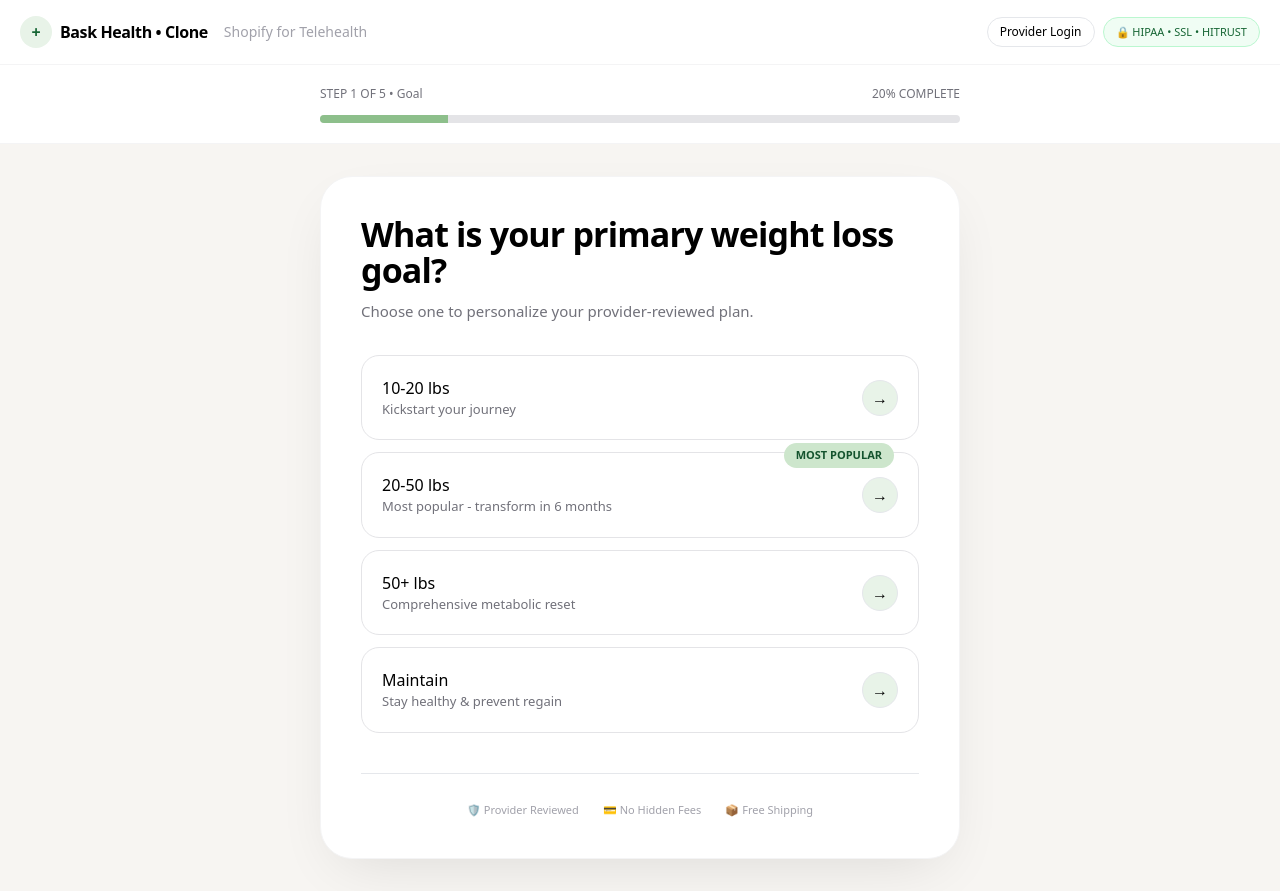
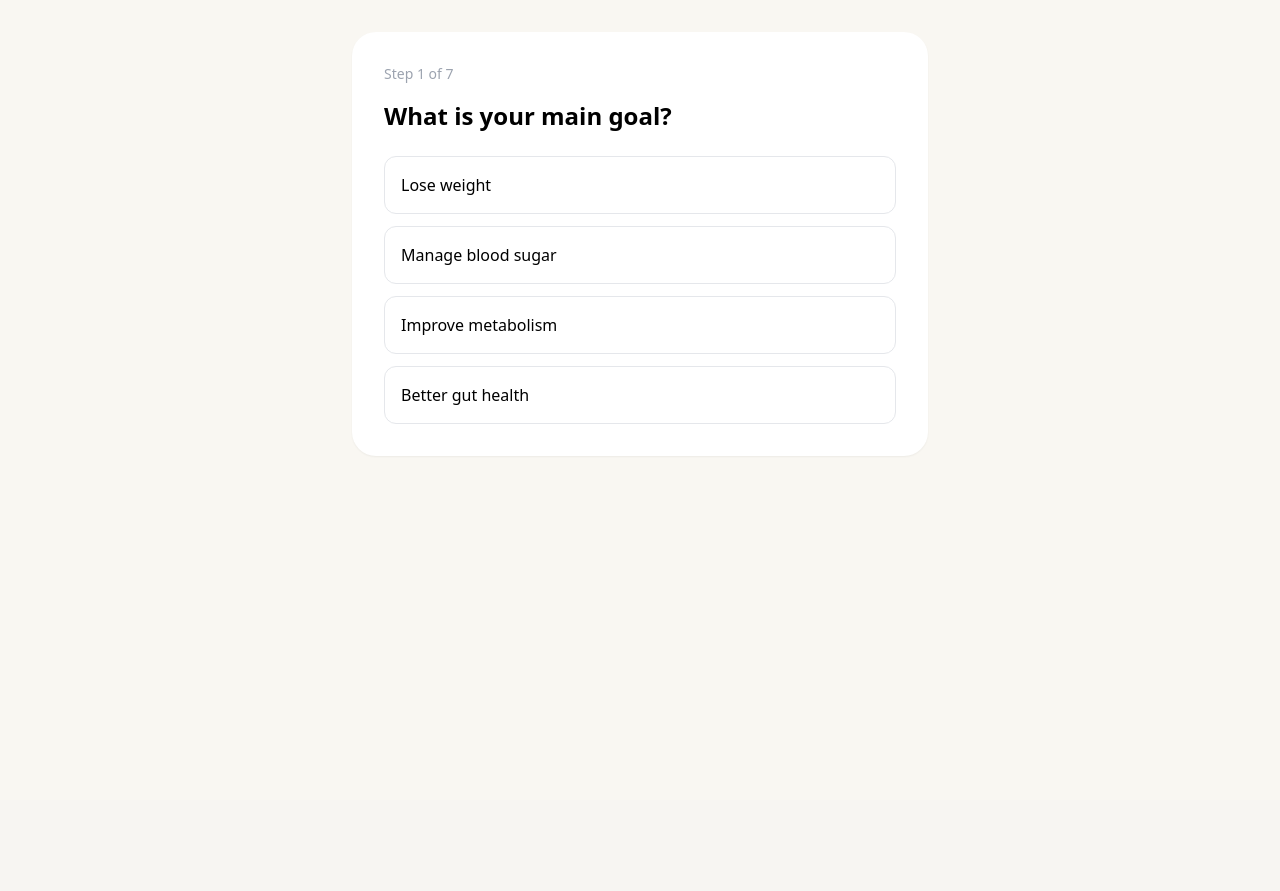
Before and after one commit to Nsikak-hubstori/Baskhealth-clone, a Next.js app: page /intake in a window 1280 px wide. After the commit the page ends 800 px from the top, so only its background shows below. Built offline with nearby package versions, Linux system fonts and the light colour scheme.

Commit message:
Update page.tsx

```diff
--- a/app/intake/page.tsx
+++ b/app/intake/page.tsx
@@ -1,156 +1,136 @@
 "use client"
-import { useState } from "react";
+import { useState } from "react"
 
-type Data = any;
+export default function IntakePage() {
+  const [step, setStep] = useState(1)
+  const [data, setData] = useState<any>({
+    goal: "", name: "", email: "", plan: "", planName: ""
+  })
+  const [card, setCard] = useState({ number: "", expiry: "", cvc: "", name: "" })
+  const [receipt, setReceipt] = useState("")
 
-export default function BaskClone() {
-  const [step, setStep] = useState(1);
-  const [data, setData] = useState<Data>({ goal: "", conditions: [], bmi: "", meds: "", lifestyle: {}, name: "", email: "", plan: "Tirzepatide" });
-  const [done, setDone] = useState(false);
+  const next = () => setStep(s => s + 1)
+  const back = () => setStep(s => s - 1)
 
-  const saveAndNext = () => {
-    if(step === 4) {
-      const all = JSON.parse(localStorage.getItem("bask_submissions") || "[]");
-      all.unshift({...data, id: Date.now(), date: new Date().toLocaleString(), status: "Pending Review"});
-      localStorage.setItem("bask_submissions", JSON.stringify(all));
+  const saveAndGo = (method: string) => {
+    const finalUser = {
+      id: Date.now().toString(),
+     ...data,
+      paymentMethod: method,
+      date: new Date().toLocaleString(),
+      lastLogin: new Date().toLocaleString(),
     }
-    setStep(s => s+1);
-  };
+    // current user
+    localStorage.setItem("bask_user", JSON.stringify(finalUser))
+    // all users for doctor
+    let all = JSON.parse(localStorage.getItem("bask_all_users") || "[]")
+    all = all.filter((u:any) => u.email!== finalUser.email) // avoid duplicate
+    all.push(finalUser)
+    localStorage.setItem("bask_all_users", JSON.stringify(all))
+    window.location.href = "/admin"
+  }
 
-  if(done) {
-    return (
-      <div className="min-h-screen bg-[#F7F5F2] flex items-center justify-center p-6">
-        <div className="bg-white max-w-[520px] w-full rounded-[32px] p-10 text-center shadow-xl border">
-          <div className="w-16 h-16 bg-green-100 rounded-full flex items-center justify-center mx-auto text-3xl">✓</div>
-          <h1 className="text-3xl font-semibold mt-6">Sent to provider</h1>
-          <p className="text-zinc-500 mt-3 text-sm">EMR created • Payment authorized • Pharmacy queued<br/>Your provider will review in 24h.</p>
-          <div className="bg-[#F7F5F2] p-4 rounded-2xl mt-6 text-left text-sm">
-            <div><b>Plan:</b> {data.plan} - $299/mo</div>
-            <div><b>Goal:</b> {data.goal}</div>
-            <div><b>Patient:</b> {data.name} • {data.email}</div>
-          </div>
-          <a href="/admin" className="block mt-6 w-full bg-black text-white p-4 rounded-full">Go to Provider Dashboard →</a>
-          <button onClick={()=>{setStep(1); setDone(false); setData({})}} className="mt-3 text-sm text-zinc-500">Start new intake</button>
-        </div>
-      </div>
-    )
+  const handleCardPay = () => {
+    const clean = card.number.replace(/\s/g,"")
+    if(clean.length < 12) return alert("Enter card number that looks complete (12-16 digits)")
+    if(card.expiry.length < 4) return alert("Enter expiry e.g 12/28")
+    if(card.cvc.length < 3) return alert("Enter CVV 3 digits")
+    saveAndGo(`Card ending ${clean.slice(-4)}`)
   }
 
   return (
-    <div className="min-h-screen bg-[#F7F5F2] flex flex-col">
-      <header className="bg-white border-b border-zinc-100 px-5 py-4 flex justify-between items-center sticky top-0 z-10">
-        <div className="flex items-center gap-2">
-          <div className="w-8 h-8 bg-[#E8F3E8] rounded-full flex items-center justify-center font-bold text-green-800">+</div>
-          <span className="font-bold tracking-tight">Bask Health • Clone</span>
-          <span className="hidden md:inline text-zinc-400 text-sm ml-2">Shopify for Telehealth</span>
-        </div>
-        <div className="flex gap-2">
-          <a href="/admin" className="text-xs border px-3 py-1.5 rounded-full">Provider Login</a>
-          <span className="text-[11px] border border-green-200 text-green-800 bg-green-50 px-3 py-1.5 rounded-full hidden md:flex">🔒 HIPAA • SSL • HITRUST</span>
-        </div>
-      </header>
+    <div className="min-h-screen bg-[#f9f7f2] p-4 md:p-8">
+      <div className="max-w-xl mx-auto bg-white rounded-[24px] p-6 md:p-8 shadow-sm">
+        <div className="text-sm text-gray-400 mb-4">Step {step} of 7</div>
 
-      <div className="bg-white px-6 py-5 border-b border-zinc-100">
-        <div className="max-w-[640px] mx-auto">
-          <div className="flex justify-between text-[12px] text-zinc-500 mb-3 font-medium">
-            <span>STEP {step} OF 5 • {["Goal","Medical","Lifestyle","Profile","Plan"][step-1]}</span>
-            <span>{step*20}% COMPLETE</span>
+        {step === 1 && (
+          <div>
+            <h1 className="text-2xl font-bold">What is your main goal?</h1>
+            <div className="grid gap-3 mt-6">
+              {["Lose weight","Manage blood sugar","Improve metabolism","Better gut health"].map(g=>(
+                <button key={g} onClick={()=>{setData({...data, goal:g}); next()}} className={`p-4 border rounded-xl text-left font-medium ${data.goal===g?'bg-black text-white':''}`}>{g}</button>
+              ))}
+            </div>
           </div>
-          <div className="h-2 bg-zinc-200 rounded-full overflow-hidden"><div className="h-full bg-[#8DBF8B] transition-all duration-500" style={{width: `${step*20}%`}} /></div>
-        </div>
-      </div>
+        )}
 
-      <div className="flex-1 flex justify-center px-4 py-8">
-        <div className="bg-white w-full max-w-[640px] rounded-[32px] shadow-[0_20px_60px_-20px_rgba(0,0,0,0.12)] border border-zinc-100 p-7 md:p-10">
+        {step === 2 && (<div><h1 className="text-2xl font-bold">Medical history</h1><p className="text-gray-500 mt-2">For demo - click continue</p><button onClick={next} className="mt-6 w-full bg-black text-white py-3 rounded-full">Continue</button><button onClick={back} className="w-full mt-3">Back</button></div>)}
+        {step === 3 && (<div><h1 className="text-2xl font-bold">Lifestyle</h1><p className="text-gray-500 mt-2">For demo - click continue</p><button onClick={next} className="mt-6 w-full bg-black text-white py-3 rounded-full">Continue</button><button onClick={back} className="w-full mt-3">Back</button></div>)}
 
-          {step === 1 && (
-            <>
-              <h1 className="text-[34px] font-semibold leading-[1.05] tracking-tight">What is your primary weight loss goal?</h1>
-              <p className="text-[15px] text-zinc-500 mt-3 mb-8">Choose one to personalize your provider-reviewed plan.</p>
-              <div className="grid gap-3">
-                {[
-                  {id:"10-20 lbs", sub:"Kickstart your journey"},
-                  {id:"20-50 lbs", sub:"Most popular - transform in 6 months", pop:true},
-                  {id:"50+ lbs", sub:"Comprehensive metabolic reset"},
-                  {id:"Maintain", sub:"Stay healthy & prevent regain"},
-                ].map(o=>(
-                  <button key={o.id} onClick={()=>{setData({...data, goal:o.id}); setStep(2)}} className="group relative text-left w-full p-5 rounded-[18px] border border-zinc-200 hover:border-zinc-900 hover:shadow-md transition-all bg-white flex justify-between items-center">
-                    {o.pop && <span className="absolute -top-2.5 right-6 text-[11px] font-semibold bg-[#CDE6CC] text-green-900 px-3 py-1 rounded-full">MOST POPULAR</span>}
-                    <div><div className="font-medium">{o.id}</div><div className="text-[13px] text-zinc-500">{o.sub}</div></div>
-                    <div className="w-9 h-9 rounded-full bg-[#E8F3E8] border flex items-center justify-center group-hover:bg-black group-hover:text-white">→</div>
-                  </button>
-                ))}
+        {step === 4 && (
+          <div>
+            <h1 className="text-2xl font-bold">Your details</h1>
+            <input placeholder="Full name" className="w-full border p-3 rounded-xl mt-4" value={data.name} onChange={e=>setData({...data, name:e.target.value})} />
+            <input placeholder="Email" className="w-full border p-3 rounded-xl mt-3" value={data.email} onChange={e=>setData({...data, email:e.target.value})} />
+            <button disabled={!data.name ||!data.email} onClick={next} className="mt-6 w-full bg-black text-white py-3 rounded-full disabled:opacity-50">Continue</button>
+            <button onClick={back} className="w-full mt-3">Back</button>
+          </div>
+        )}
+
+        {step === 5 && (
+          <div>
+            <h1 className="text-2xl font-bold">Choose your plan</h1>
+            <div className="grid gap-3 mt-6">
+              {[
+                {id:"basic", name:"Basic - $99", desc:"Starter dashboard"},
+                {id:"standard", name:"Standard - $199", desc:"Lab + chat"},
+                {id:"premium", name:"Premium - $299", desc:"Full provider support"},
+              ].map(p=>(
+                <button key={p.id} onClick={()=>setData({...data, plan:p.id, planName:p.name})} className={`p-4 border rounded-xl text-left ${data.plan===p.id?'bg-black text-white':''}`}>
+                  <div className="font-bold">{p.name}</div><div className="text-sm opacity-70">{p.desc}</div>
+                </button>
+              ))}
+            </div>
+            <button disabled={!data.plan} onClick={next} className="mt-6 w-full bg-black text-white py-3 rounded-full disabled:opacity-50">Continue</button>
+            <button onClick={back} className="w-full mt-3">Back</button>
+          </div>
+        )}
+
+        {step === 6 && (
+          <div className="text-center">
+            <div className="bg-yellow-100 border-2 border-yellow-500 rounded-2xl p-6 text-left">
+              <h1 className="text-2xl font-black text-center">⚠️ PLEASE NOTE</h1>
+              <p className="mt-4 text-[16px] font-bold leading-relaxed">
+                This website is just a clone project built for portfolio purposes. Please DO NOT make any real payment.
+              </p>
+              <p className="mt-3 font-bold">
+                You can enter any fake bank card number, CVV, and expiry date. As long as the numbers look complete like a real bank card, it will take you directly to the dashboard that corresponds to the plan you chose.
+              </p>
+            </div>
+            <button onClick={next} className="mt-8 w-full bg-black text-white py-4 rounded-full font-bold text-lg">I Understand, Continue to Payment</button>
+            <button onClick={back} className="w-full mt-3">Back</button>
+          </div>
+        )}
+
+        {step === 7 && (
+          <div>
+            <h1 className="text-2xl font-bold">Payment - {data.planName}</h1>
+            <div className="mt-6 border rounded-2xl p-5">
+              <h3 className="font-bold">Pay with Card (Demo - Accepts Any Fake Card)</h3>
+              <input placeholder="Card Number e.g 4242 4242 4242 4242" className="w-full border p-3 rounded-xl mt-3" value={card.number} onChange={e=>setCard({...card, number:e.target.value})} />
+              <div className="flex gap-3 mt-3">
+                <input placeholder="MM/YY" className="w-1/2 border p-3 rounded-xl" value={card.expiry} onChange={e=>setCard({...card, expiry:e.target.value})} />
+                <input placeholder="CVV" className="w-1/2 border p-3 rounded-xl" value={card.cvc} onChange={e=>setCard({...card, cvc:e.target.value})} />
               </div>
-            </>
-          )}
+              <input placeholder="Name on card" className="w-full border p-3 rounded-xl mt-3" value={card.name} onChange={e=>setCard({...card, name:e.target.value})} />
+              <button onClick={handleCardPay} className="mt-4 w-full bg-black text-white py-3 rounded-full font-bold">Pay & Go to Dashboard</button>
+            </div>
 
-          {step === 2 && (
-            <>
-              <h1 className="text-[30px] font-semibold leading-tight">Medical intake (EMR)</h1>
-              <p className="text-sm text-zinc-500 mt-2 mb-6">Required for provider review. HIPAA encrypted.</p>
-              <div className="grid grid-cols-2 gap-2 mb-4">
-                {["Diabetes","Hypertension","Thyroid","PCOS","Heart Disease","Depression"].map(c=>(
-                  <label key={c} className="border rounded-xl p-3 text-sm flex gap-2 cursor-pointer hover:bg-zinc-50"><input type="checkbox" onChange={e=>{const list = e.target.checked? [...(data.conditions||[]), c] : (data.conditions||[]).filter((x:string)=>x!==c); setData({...data, conditions:list})}} /> {c}</label>
-                ))}
+            <div className="mt-6 border-2 border-dashed rounded-2xl p-5 bg-gray-50">
+              <h3 className="font-bold">Or Bank Transfer</h3>
+              <div className="mt-3 bg-white p-4 rounded-xl border font-mono text-sm leading-6">
+                <div>Bank: <b>Lead Bank</b></div>
+                <div>Account Number: <b className="text-base">215187949201</b></div>
+                <div>Account Name: <b>Nsikak Etim</b></div>
+                <div className="mt-2 text-xs">For USD from any country: Use Grey/Geegpay USD account or wire to domiciliary account.</div>
               </div>
-              <input placeholder="Current weight / Height (for BMI)" className="w-full border rounded-xl p-4 text-sm mb-3" value={data.bmi||""} onChange={e=>setData({...data,bmi:e.target.value})} />
-              <textarea placeholder="Current medications & allergies..." className="w-full border rounded-xl p-4 text-sm h-24" value={data.meds||""} onChange={e=>setData({...data,meds:e.target.value})} />
-              <button onClick={saveAndNext} className="w-full mt-6 bg-zinc-900 text-white p-4 rounded-full font-medium">Continue</button>
-            </>
-          )}
-
-          {step === 3 && (
-            <>
-              <h1 className="text-[30px] font-semibold">Lifestyle</h1>
-              <div className="mt-6 grid gap-4 text-sm">
-                <select className="border rounded-xl p-4 w-full" onChange={e=>setData({...data, lifestyle:{...data.lifestyle, activity:e.target.value}})}><option>Activity level</option><option>Sedentary</option><option>Lightly active</option><option>Very active</option></select>
-                <select className="border rounded-xl p-4 w-full" onChange={e=>setData({...data, lifestyle:{...data.lifestyle, smoking:e.target.value}})}><option>Do you smoke?</option><option>Never</option><option>Sometimes</option><option>Daily</option></select>
-                <label className="flex gap-2 items-center mt-2"><input type="checkbox" /> I agree to telehealth consent & terms</label>
-              </div>
-              <button onClick={saveAndNext} className="w-full mt-8 bg-zinc-900 text-white p-4 rounded-full">Continue to profile</button>
-            </>
-          )}
-
-          {step === 4 && (
-            <>
-              <h1 className="text-[30px] font-semibold">Your profile</h1>
-              <p className="text-sm text-zinc-500 mt-2 mb-5">Shipping & contact for pharmacy fulfillment.</p>
-              <div className="grid gap-3">
-                <input placeholder="Full legal name" className="border rounded-xl p-4 text-sm" onChange={e=>setData({...data,name:e.target.value})} />
-                <input placeholder="Email" className="border rounded-xl p-4 text-sm" onChange={e=>setData({...data,email:e.target.value})} />
-                <input placeholder="Phone + Date of Birth" className="border rounded-xl p-4 text-sm" onChange={e=>setData({...data,phone:e.target.value})} />
-                <input placeholder="Shipping address" className="border rounded-xl p-4 text-sm" onChange={e=>setData({...data,address:e.target.value})} />
-              </div>
-              <button onClick={saveAndNext} className="w-full mt-6 bg-zinc-900 text-white p-4 rounded-full">Continue to plan →</button>
-            </>
-          )}
-
-          {step === 5 && (
-            <>
-              <h1 className="text-[30px] font-semibold">Choose your plan</h1>
-              <p className="text-sm text-zinc-500 mt-2 mb-6">Subscription • Cancel anytime • Provider reviewed</p>
-              <div className="grid gap-3">
-                {[
-                  {name:"Tirzepatide", price:"$299/mo", badge:"Best Results"},
-                  {name:"Semaglutide", price:"$199/mo", badge:"Most Affordable"},
-                  {name:"Oral Semaglutide", price:"$149/mo", badge:"Needle-free"},
-                ].map(p=>(
-                  <button key={p.name} onClick={()=>setData({...data, plan:p.name})} className={`text-left p-5 rounded-2xl border-2 transition ${data.plan===p.name? "border-black bg-zinc-50" : "border-zinc-200"}`}>
-                    <div className="flex justify-between"><span className="font-semibold">{p.name}</span><span className="text-xs bg-green-100 px-2 py-1 rounded-full">{p.badge}</span></div>
-                    <div className="text-sm text-zinc-600 mt-1">{p.price} • Includes provider + meds + shipping</div>
-                  </button>
-                ))}
-              </div>
-              <button onClick={()=>setDone(true)} className="w-full mt-8 bg-black text-white p-4 rounded-full font-semibold">Pay & Send to Provider → ${data.plan==="Tirzepatide"? "299" : data.plan==="Semaglutide"? "199" : "149"}</button>
-              <p className="text-[11px] text-center text-zinc-400 mt-3">Secure Stripe • 256-bit SSL • Pharmacy partner: TruePill mock</p>
-            </>
-          )}
-
-          <div className="flex justify-center gap-6 mt-10 pt-7 border-t text-[11px] text-zinc-400">
-            <span>🛡️ Provider Reviewed</span><span>💳 No Hidden Fees</span><span>📦 Free Shipping</span>
+              <input placeholder="Paste transfer reference / receipt" className="w-full border p-3 rounded-xl mt-3" value={receipt} onChange={e=>setReceipt(e.target.value)} />
+              <button onClick={()=>saveAndGo(`Transfer - ${receipt}`)} className="mt-3 w-full bg-white border-2 border-black py-3 rounded-full font-bold">I Have Transferred - Go to Dashboard</button>
+            </div>
+            <button onClick={back} className="w-full mt-6 text-gray-500">Back</button>
           </div>
-        </div>
+        )}
       </div>
     </div>
   )
-            }
+                                                                                                 }
```
